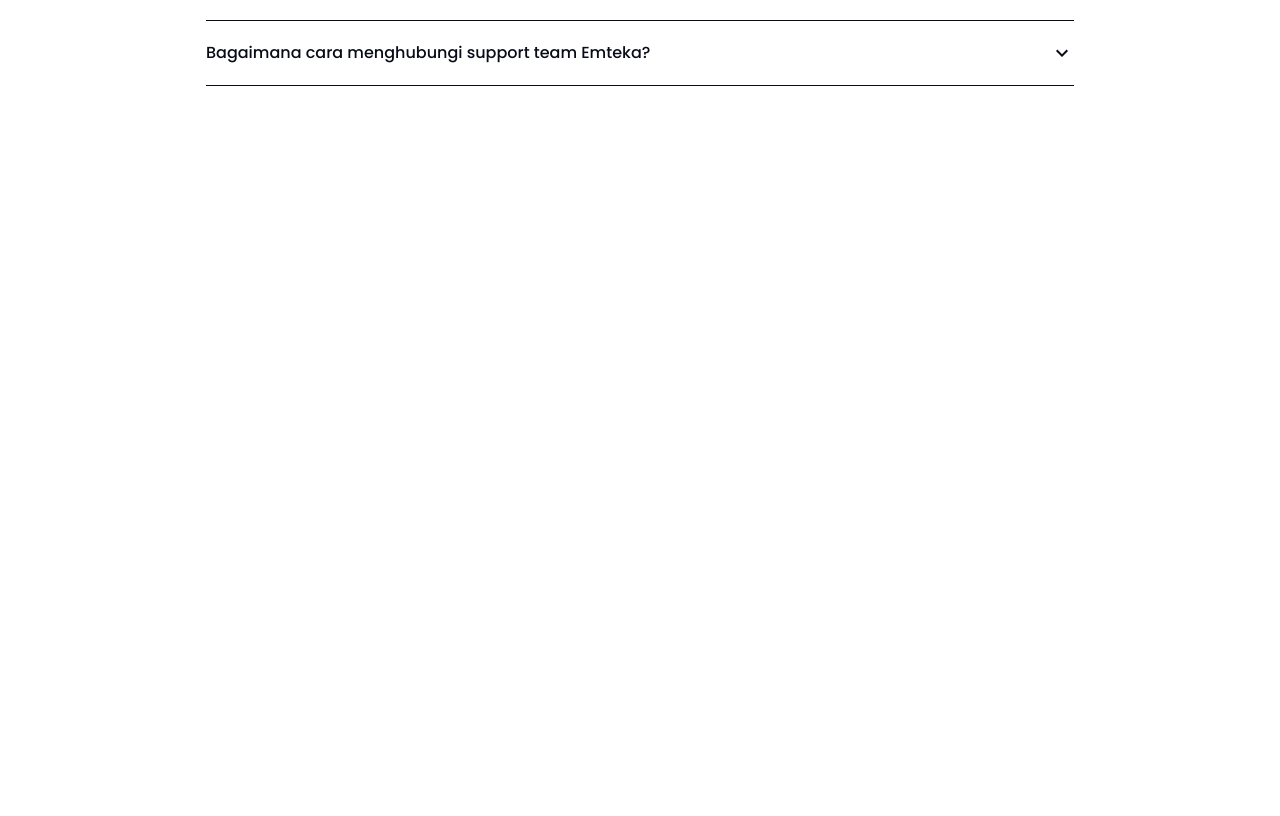
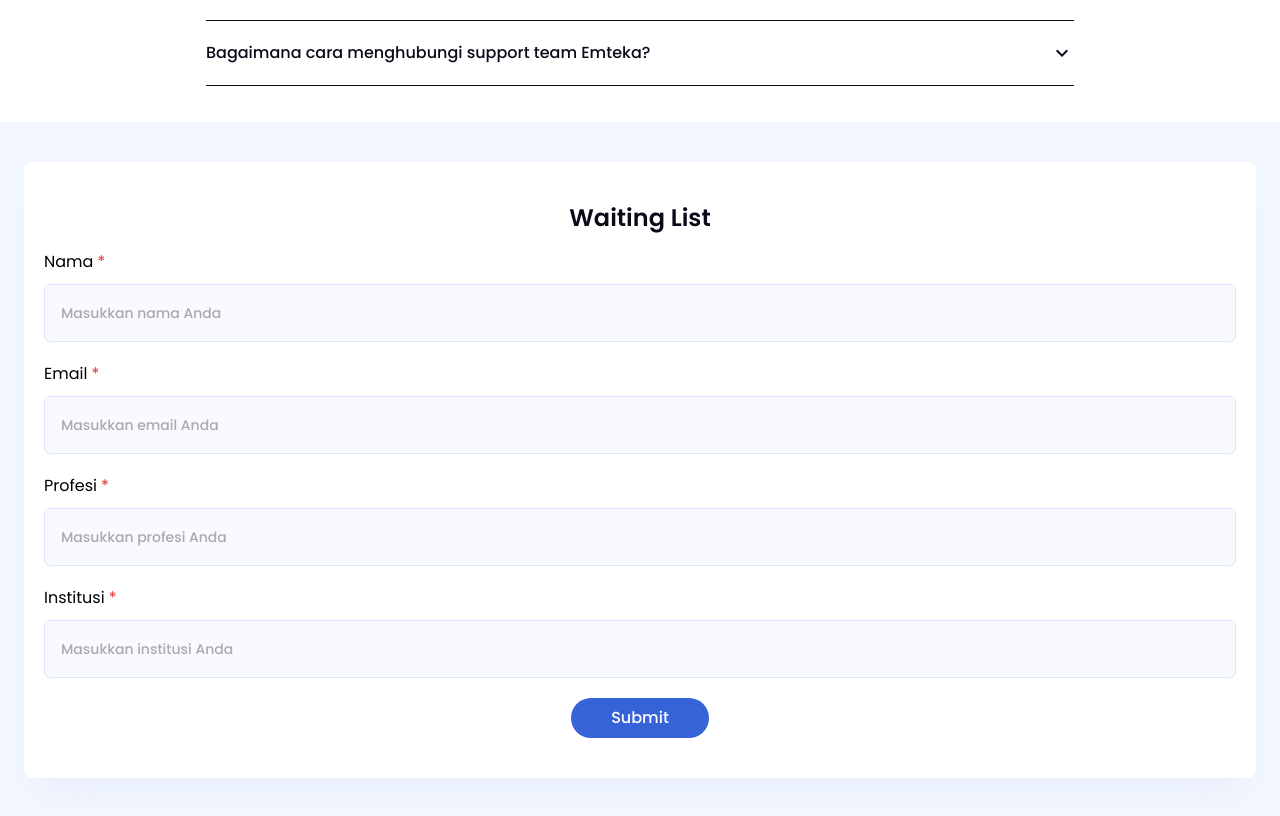
Before and after one commit to mdayat/emteka, a Next.js app: page / in a window 1280 px wide. Shown: the part 2989-3805 px from the top of the page. Before the commit the page ends 3075 px from the top, so only its background shows below. Built offline with nearby package versions, Linux system fonts and the light colour scheme.

Commit message:
refactor: optimizing code for waiting list feature

```diff
--- a/src/app/(Home)/FAQ.tsx
+++ b/src/app/(Home)/FAQ.tsx
@@ -1,8 +1,7 @@
 "use client";
 
 import Link from "next/link";
-import { useState } from "react";
-import type { MouseEvent } from "react";
+import { useState, type MouseEvent } from "react";
 
 import { ArrowDownIcon } from "../(icons)/ArrowDown";
 import { useClickOutside } from "@hooks/useClickOutside";
--- a/src/app/waitingList.tsx
+++ b/src/app/(Home)/WaitingList.tsx
@@ -1,33 +1,26 @@
 "use client";
 
-import Link from "next/link";
-import { useState } from "react";
-import { FormEvent } from "react";
+import { useState, type FormEvent, type ChangeEvent } from "react";
 
-import { LinkedInIcon } from "./(icons)/LinkedIn";
-import { EmailIcon } from "./(icons)/Email";
-import { InstagramIcon } from "./(icons)/Instagram";
+import { type WaitingListData } from "src/types/waitingList";
 
 export function WaitingList() {
-  const [name, setName] = useState("");
-  const [email, setEmail] = useState("");
-  const [profesi, setProfesi] = useState("");
-  const [institusi, setInstitusi] = useState("");
+  const [waitingListData, setWaitingListData] = useState<WaitingListData>({
+    nama: "",
+    email: "",
+    profesi: "",
+    institusi: "",
+  });
 
-  console.log(name);
-  console.log(email);
-  console.log(profesi);
-  console.log(institusi);
+  function mutateInput(event: ChangeEvent<HTMLInputElement>) {
+    setWaitingListData({
+      ...waitingListData,
+      [event.currentTarget.name]: event.currentTarget.value,
+    });
+  }
 
   const handleSubmit = async (e: FormEvent<HTMLFormElement>) => {
     e.preventDefault();
-
-    const form = {
-      name,
-      email,
-      profesi,
-      institusi,
-    };
 
     const response = await fetch("/api/submit", {
       method: "POST",
@@ -35,14 +28,11 @@ export function WaitingList() {
         Accept: "application/json",
         "Content-Type": "application/json",
       },
-      body: JSON.stringify(form),
+      body: JSON.stringify(waitingListData),
     });
+
     const content = await response.json();
     alert(content.data.tableRange);
-    setName("");
-    setEmail("");
-    setProfesi("");
-    setInstitusi("");
   };
   return (
     <section
@@ -63,8 +53,8 @@ export function WaitingList() {
 
         <input
           required
-          value={name}
-          onChange={(e) => setName(e.target.value)}
+          value={waitingListData.nama}
+          onChange={mutateInput}
           type="text"
           id="nama"
           name="nama"
@@ -78,8 +68,8 @@ export function WaitingList() {
 
         <input
           required
-          value={email}
-          onChange={(e) => setEmail(e.target.value)}
+          value={waitingListData.email}
+          onChange={mutateInput}
           type="email"
           id="email"
           name="email"
@@ -93,8 +83,8 @@ export function WaitingList() {
 
         <input
           required
-          value={profesi}
-          onChange={(e) => setProfesi(e.target.value)}
+          value={waitingListData.profesi}
+          onChange={mutateInput}
           type="text"
           id="profesi"
           name="profesi"
@@ -108,8 +98,8 @@ export function WaitingList() {
 
         <input
           required
-          value={institusi}
-          onChange={(e) => setInstitusi(e.target.value)}
+          value={waitingListData.institusi}
+          onChange={mutateInput}
           type="institusi"
           id="institusi"
           name="institusi"
@@ -124,41 +114,6 @@ export function WaitingList() {
           Submit
         </button>
       </form>
-
-      <ul className="grid gap-y-4 desktop:grid-cols-3 desktop:gap-y-0 desktop:gap-x-6">
-        <li>
-          <Link
-            href="https://www.linkedin.com/company/emteka-id/"
-            target="_blank"
-            className="bg-secondary-500 text-neutral-0 flex items-center gap-x-4 rounded-lg py-4 pl-6 desktop:h-[231px] desktop:flex-col desktop:justify-center desktop:gap-x-0 desktop:gap-y-4 desktop:py-0 desktop:pl-0"
-          >
-            <LinkedInIcon className="fill-neutral-0 w-6 h-6 desktop:w-10 desktop:h-10" />
-            @emteka
-          </Link>
-        </li>
-
-        <li className="desktop:">
-          <Link
-            href="mailto:emteka@gmail.com"
-            target="_blank"
-            className="bg-secondary-500 text-neutral-0 flex items-center gap-x-4 rounded-lg py-4 pl-6 desktop:h-[231px] desktop:flex-col desktop:justify-center desktop:gap-x-0 desktop:gap-y-4 desktop:py-0 desktop:pl-0"
-          >
-            <EmailIcon className="fill-neutral-0 w-6 h-6 desktop:w-10 desktop:h-10" />
-            emteka@gmail.com
-          </Link>
-        </li>
-
-        <li className="desktop:">
-          <Link
-            href="https://www.instagram.com/emteka_frh/"
-            target="_blank"
-            className="bg-secondary-500 text-neutral-0 flex items-center gap-x-4 rounded-lg py-4 pl-6 desktop:h-[231px] desktop:flex-col desktop:justify-center desktop:gap-x-0 desktop:gap-y-4 desktop:py-0 desktop:pl-0"
-          >
-            <InstagramIcon className="fill-neutral-0 w-6 h-6 desktop:w-10 desktop:h-10" />
-            @emteka.id
-          </Link>
-        </li>
-      </ul>
     </section>
   );
 }
--- a/src/app/api/submit/route.ts
+++ b/src/app/api/submit/route.ts
@@ -1,16 +1,10 @@
 import { NextRequest } from "next/server";
 import { google } from "googleapis";
-
-interface SheetForm {
-  name: string;
-  email: string;
-  profesi: string;
-  institusi: string;
-}
+import { type WaitingListData } from "src/types/waitingList";
 
 export async function POST(req: NextRequest) {
-  const body = (await req.json()) as SheetForm;
-  try {
+  const { nama, email, institusi, profesi }: WaitingListData = await req.json();
+
   const auth = new google.auth.GoogleAuth({
     credentials: {
       client_email: process.env.CLIENT_EMAIL,
@@ -28,12 +22,13 @@ export async function POST(req: NextRequest) {
     version: "v4",
   });
 
+  try {
     const response = await sheets.spreadsheets.values.append({
       spreadsheetId: process.env.SHEET_ID,
       range: "A2:D2",
       valueInputOption: "USER_ENTERED",
       requestBody: {
-        values: [[body.name, body.email, body.profesi, body.institusi]],
+        values: [[nama, email, profesi, institusi]],
       },
     });
 
--- a/src/app/page.tsx
+++ b/src/app/page.tsx
@@ -1,10 +1,11 @@
 import Image from "next/image";
-import type { Metadata } from "next";
+import { type Metadata } from "next";
 
 import { Hero } from "./(Home)/Hero";
 import { LatarBelakang } from "./(Home)/LatarBelakang";
 import { SolusiKami } from "./(Home)/SolusiKami";
 import { FAQ } from "./(Home)/FAQ";
+import { WaitingList } from "./(Home)/WaitingList";
 import { EmtekaIcon } from "./(icons)/Emteka";
 
 import FlowerSmall1 from "@images/home/flower_small_1.png";
@@ -92,6 +93,7 @@ export default function Home() {
       </div>
 
       <FAQ />
+      <WaitingList />
     </>
   );
 }
--- /dev/null
+++ b/src/types/waitingList.ts
@@ -0,0 +1,8 @@
+interface WaitingListData {
+  nama: string;
+  email: string;
+  profesi: string;
+  institusi: string;
+}
+
+export type { WaitingListData };
```
Lines whose indentation alone changed are shown as unchanged.
